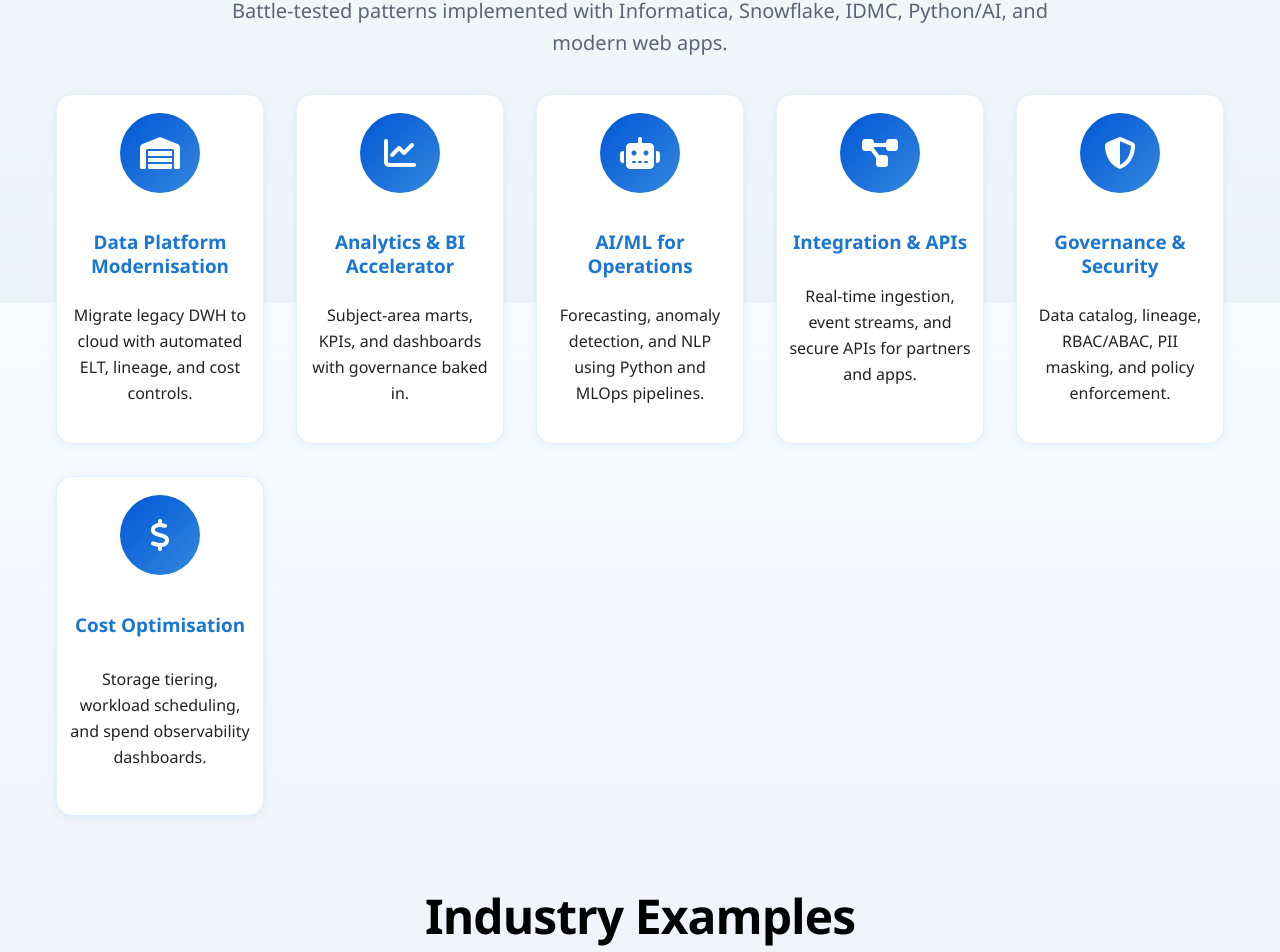
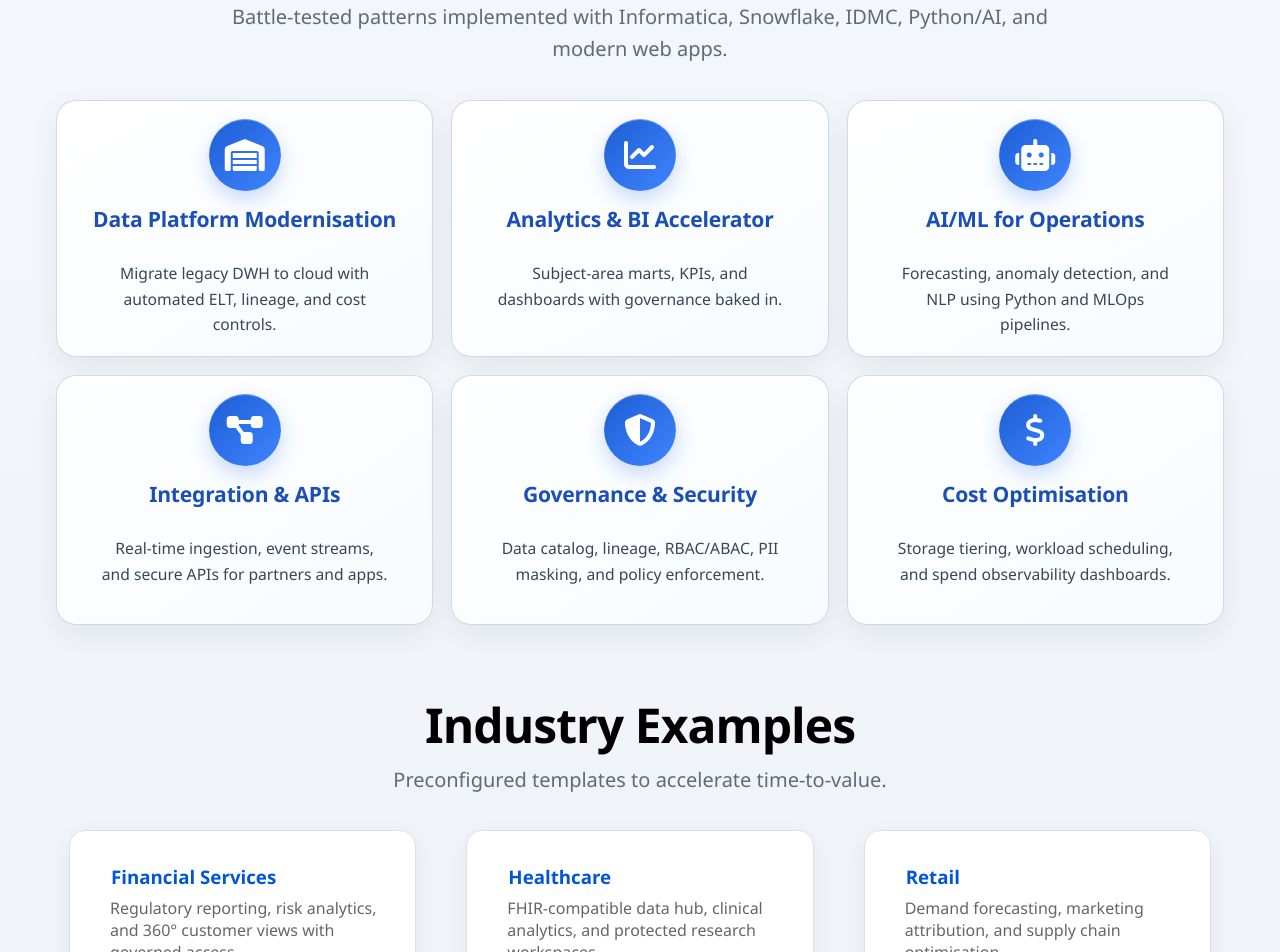
Before and after one commit to tellmesameer/AHM_WEB, a plain HTML site: page AHM_Website/pages/solutions/index.html in a window 1280 px wide. Shown: the part 497-1449 px from the top of the page. Drawn offline with Linux system fonts and the light colour scheme.

Commit message:
Redesign Solutions catalog with compact Apple-inspired layout

```diff
--- a/AHM_Website/pages/solutions/index.html
+++ b/AHM_Website/pages/solutions/index.html
@@ -11,55 +11,9 @@
 <body>
   <div data-include="/AHM_WEB/AHM_Website/components/organisms/header.html"></div>
 
-  <style>
-    /* Match Services page vertical cards: side-by-side responsive grid */
-    .enhanced-services-grid {
-      display: grid;
-      grid-template-columns: repeat(auto-fit, minmax(200px, 1fr));
-      gap: 2rem;
-    }
-    .enhanced-service-card {
-      display: flex;
-      flex-direction: column;
-      align-items: center;
-      background: #fff;
-      border-radius: 16px;
-      box-shadow: 0 2px 12px rgba(25, 118, 210, 0.07), 0 1.5px 6px rgba(33, 203, 243, 0.04);
-      padding: 2.5rem 1.5rem 2rem 1.5rem;
-      text-align: center;
-      color: #222;
-      transition: box-shadow 0.25s, transform 0.22s, background 0.22s;
-      min-height: 340px;
-      border: 1.5px solid #e3f0ff;
-    }
-    .enhanced-service-card:hover {
-      box-shadow: 0 8px 32px rgba(25, 118, 210, 0.13), 0 4px 16px rgba(33, 203, 243, 0.09);
-      transform: translateY(-8px) scale(1.025);
-      background: linear-gradient(120deg, #f5faff 60%, #e3f0ff 100%);
-      border-color: #b3e0ff;
-    }
-    .enhanced-service-card .service-title {
-      color: #1976d2;
-      font-weight: 600;
-      font-size: 1.18rem;
-      margin-top: 1.2rem;
-      margin-bottom: 0.5rem;
-    }
-    .enhanced-service-card .service-description {
-      color: #222;
-      font-size: 1rem;
-      margin-bottom: 1.2rem;
-    }
-    .enhanced-service-card .service-icon { margin-bottom: 1.2rem; }
-    .enhanced-service-card .service-icon svg { display: block; margin: 0 auto; filter: drop-shadow(0 2px 8px rgba(25, 118, 210, 0.08)); }
-    @media (max-width: 767.98px) {
-      .enhanced-services-grid { grid-template-columns: 1fr; gap: 1.2rem; }
-      .enhanced-service-card { padding: 2rem 1rem 1.5rem 1rem; min-height: 260px; }
-    }
-  </style>
 
-  <main id="main" role="main">
-    <section class="py-5" aria-labelledby="solutions-hero">
+  <main id="main" role="main" class="solutions-page">
+    <section class="py-5 solutions-hero-shell" aria-labelledby="solutions-hero">
       <div class="container">
         <div class="section-header text-center mb-4">
           <h1 id="solutions-hero" class="section-title">Industry Solutions</h1>
@@ -74,40 +28,40 @@
       </div>
     </section>
 
-    <section class="py-5" aria-labelledby="solution-catalog">
+    <section class="py-5 solutions-catalog-shell" aria-labelledby="solution-catalog">
       <div class="container">
         <div class="section-header text-center mb-3">
           <h2 id="solution-catalog" class="section-title">Solution Catalog</h2>
           <p class="section-subtitle">Battle-tested patterns implemented with Informatica, Snowflake, IDMC, Python/AI, and modern web apps.</p>
         </div>
 
-        <div class="services-grid enhanced-services-grid">
-          <div class="service-card enhanced-service-card">
+        <div class="services-grid solution-catalog-grid">
+          <div class="service-card solution-catalog-card">
             <div class="service-icon"><i class="fas fa-warehouse"></i></div>
             <h5 class="service-title">Data Platform Modernisation</h5>
             <p class="service-description">Migrate legacy DWH to cloud with automated ELT, lineage, and cost controls.</p>
           </div>
-          <div class="service-card enhanced-service-card">
+          <div class="service-card solution-catalog-card">
             <div class="service-icon"><i class="fas fa-chart-line"></i></div>
             <h5 class="service-title">Analytics & BI Accelerator</h5>
             <p class="service-description">Subject-area marts, KPIs, and dashboards with governance baked in.</p>
           </div>
-          <div class="service-card enhanced-service-card">
+          <div class="service-card solution-catalog-card">
             <div class="service-icon"><i class="fas fa-robot"></i></div>
             <h5 class="service-title">AI/ML for Operations</h5>
             <p class="service-description">Forecasting, anomaly detection, and NLP using Python and MLOps pipelines.</p>
           </div>
-          <div class="service-card enhanced-service-card">
+          <div class="service-card solution-catalog-card">
             <div class="service-icon"><i class="fas fa-diagram-project"></i></div>
             <h5 class="service-title">Integration & APIs</h5>
             <p class="service-description">Real-time ingestion, event streams, and secure APIs for partners and apps.</p>
           </div>
-          <div class="service-card enhanced-service-card">
+          <div class="service-card solution-catalog-card">
             <div class="service-icon"><i class="fas fa-shield-alt"></i></div>
             <h5 class="service-title">Governance & Security</h5>
             <p class="service-description">Data catalog, lineage, RBAC/ABAC, PII masking, and policy enforcement.</p>
           </div>
-          <div class="service-card enhanced-service-card">
+          <div class="service-card solution-catalog-card">
             <div class="service-icon"><i class="fas fa-dollar-sign"></i></div>
             <h5 class="service-title">Cost Optimisation</h5>
             <p class="service-description">Storage tiering, workload scheduling, and spend observability dashboards.</p>
@@ -116,7 +70,7 @@
       </div>
     </section>
 
-    <section class="py-5" aria-labelledby="industry-examples">
+    <section class="py-5 industry-examples-shell" aria-labelledby="industry-examples">
       <div class="container">
         <div class="section-header text-center mb-3">
           <h2 id="industry-examples" class="section-title">Industry Examples</h2>
@@ -151,7 +105,7 @@
       </div>
     </section>
 
-    <section class="py-5 bg-light text-center" aria-labelledby="solutions-cta">
+    <section class="py-5 text-center solutions-cta-shell" aria-labelledby="solutions-cta">
       <div class="container">
         <h2 id="solutions-cta" class="section-title">Start with a quick discovery</h2>
         <p class="section-subtitle mb-4">We’ll map your current state, identify quick wins, and propose a roadmap.</p>
--- a/css/components.css
+++ b/css/components.css
@@ -645,3 +645,123 @@ body {
     padding-top: 5rem;
   }
 }
+
+/* ===== Solutions page refresh (Apple-inspired, compact and clean) ===== */
+.solutions-page {
+  background: linear-gradient(180deg, #f5f7fb 0%, #eef3f8 100%);
+}
+
+.solutions-page .section-subtitle {
+  margin-top: 0.7rem;
+  max-width: 760px;
+  margin-left: auto;
+  margin-right: auto;
+  color: #5f6b7a;
+}
+
+.solutions-hero-shell,
+.solutions-catalog-shell,
+.industry-examples-shell,
+.solutions-cta-shell {
+  position: relative;
+}
+
+.solutions-page .kpi-grid {
+  display: grid;
+  grid-template-columns: repeat(4, minmax(0, 1fr));
+  gap: 14px;
+  margin-top: 1.8rem;
+}
+
+.solutions-page .kpi-card {
+  background: rgba(255, 255, 255, 0.82);
+  border: 1px solid rgba(255, 255, 255, 0.75);
+  border-radius: 16px;
+  backdrop-filter: blur(6px);
+  box-shadow: 0 8px 28px rgba(15, 23, 42, 0.08);
+  padding: 1rem 1.1rem;
+}
+
+.solutions-page .kpi-number { font-size: clamp(1.35rem, 1.6vw, 1.8rem); }
+
+.solutions-page .solution-catalog-grid {
+  display: grid;
+  grid-template-columns: repeat(3, minmax(0, 1fr));
+  gap: 18px;
+  margin-top: 1.5rem;
+}
+
+.solutions-page .solution-catalog-card {
+  min-height: 250px;
+  padding: 1.5rem 1.25rem;
+  border-radius: 20px;
+  border: 1px solid rgba(204, 214, 228, 0.9);
+  background: linear-gradient(145deg, rgba(255,255,255,0.93), rgba(248,251,255,0.93));
+  box-shadow: 0 10px 30px rgba(15, 23, 42, 0.07);
+  transition: transform .26s ease, box-shadow .26s ease, border-color .26s ease;
+}
+
+.solutions-page .solution-catalog-card:hover {
+  transform: translateY(-6px);
+  border-color: rgba(80, 128, 214, 0.45);
+  box-shadow: 0 16px 34px rgba(16, 24, 40, 0.12);
+}
+
+.solutions-page .solution-catalog-card .service-title {
+  margin-top: 0.75rem;
+  margin-bottom: 0.5rem;
+  font-size: 1.32rem;
+  letter-spacing: -0.01em;
+  color: #1c4fb6;
+}
+
+.solutions-page .solution-catalog-card .service-description {
+  margin-bottom: 0;
+  max-width: 32ch;
+  margin-left: auto;
+  margin-right: auto;
+  color: #3a4656;
+  line-height: 1.62;
+  font-size: 0.98rem;
+}
+
+.solutions-page .solution-catalog-card .service-icon {
+  width: 72px;
+  height: 72px;
+  margin-bottom: 0.2rem;
+  background: linear-gradient(135deg, #1d5dd4, #3f85ff);
+  box-shadow: inset 0 1px 0 rgba(255, 255, 255, 0.35), 0 8px 20px rgba(33, 105, 231, 0.25);
+}
+
+.solutions-page .industry-examples-shell .card {
+  border: 1px solid #d7e2ef;
+  border-radius: 16px;
+  box-shadow: 0 7px 22px rgba(15, 23, 42, 0.06);
+}
+
+.solutions-page .industry-examples-shell .card-body { padding: 1.35rem 1.25rem; }
+
+.solutions-page .solutions-cta-shell {
+  background: transparent;
+  padding-top: 4.2rem;
+  padding-bottom: 4.6rem;
+}
+
+@media (min-width: 1400px) {
+  .solutions-page .solution-catalog-grid {
+    grid-template-columns: repeat(3, minmax(280px, 1fr));
+    gap: 20px;
+  }
+  .solutions-page .solution-catalog-card { min-height: 230px; }
+}
+
+@media (max-width: 1100px) {
+  .solutions-page .kpi-grid { grid-template-columns: repeat(2, minmax(0, 1fr)); }
+  .solutions-page .solution-catalog-grid { grid-template-columns: repeat(2, minmax(0, 1fr)); }
+}
+
+@media (max-width: 768px) {
+  .solutions-page .kpi-grid,
+  .solutions-page .solution-catalog-grid { grid-template-columns: 1fr; }
+  .solutions-page .solution-catalog-card { min-height: auto; }
+}
```
Also changed, not shown: CODEBASE_REFERENCE.md (+2 -0 lines).
